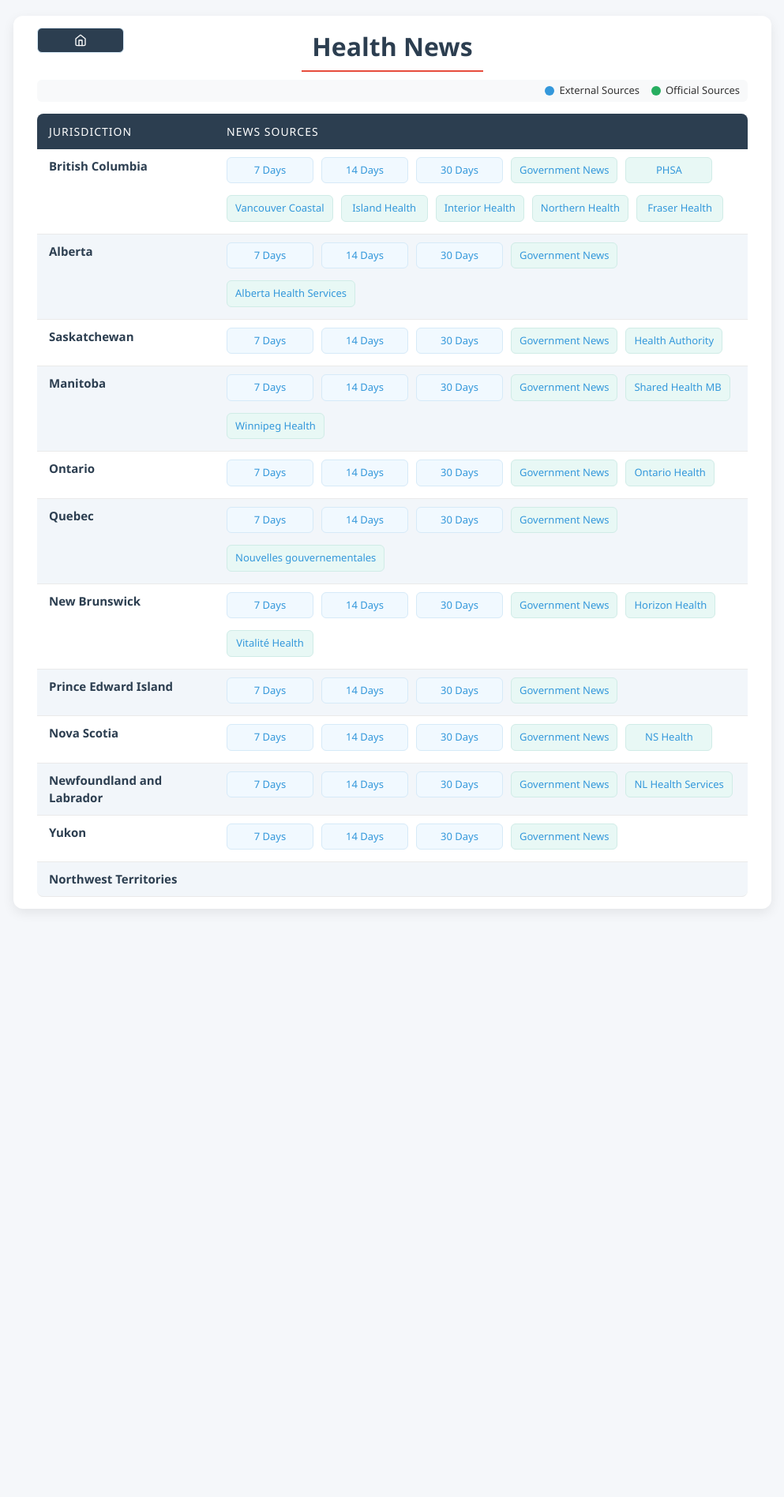
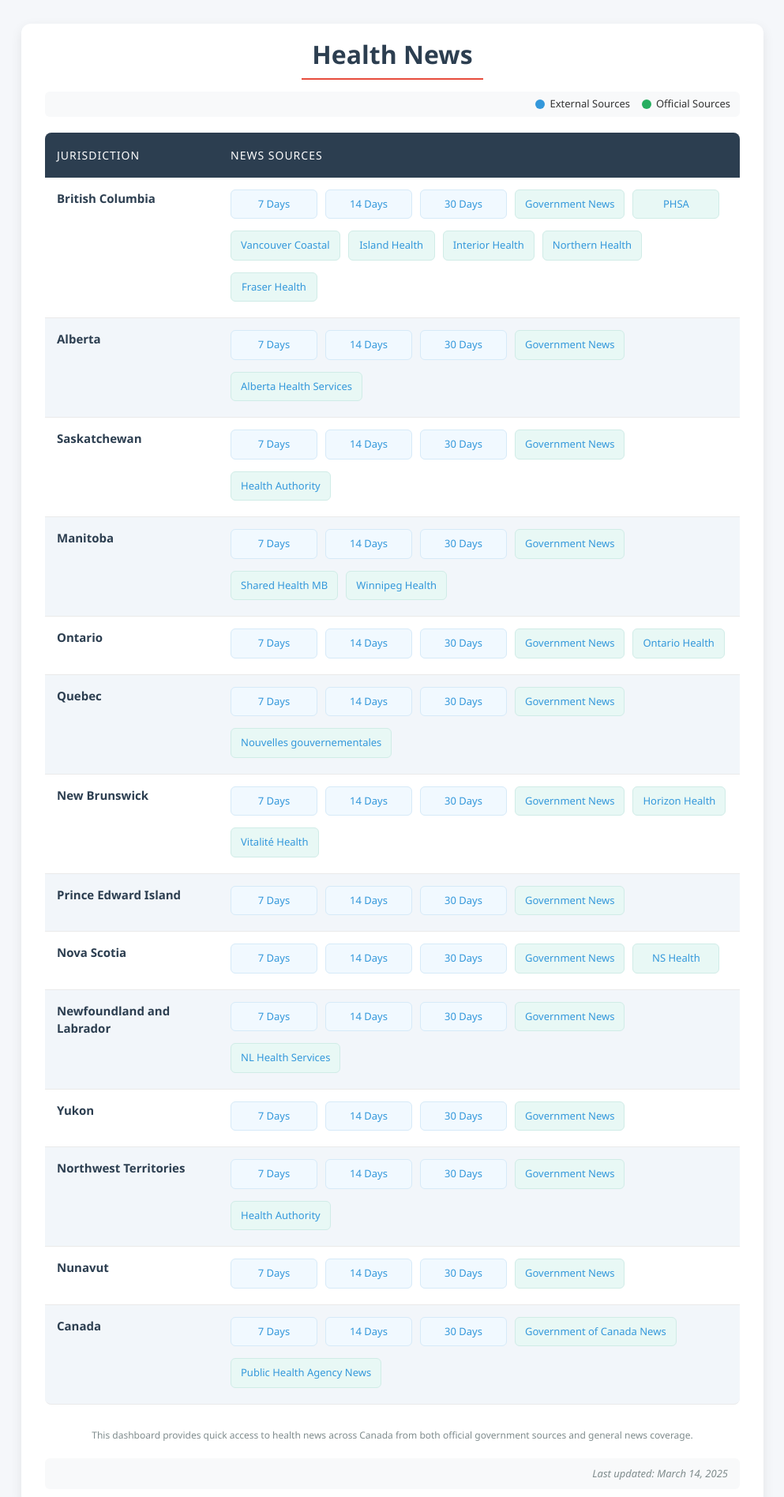
Before and after one commit to IFPTRD/newslinks, a plain HTML site: page index.html in a window 1280 px wide. Shown: the top 1896 px of the page at 79% size, without its empty margins (143-1136 px from the left). Before the commit the page ends 1171 px from the top, so only its background shows below. Drawn offline with Linux system fonts and the light colour scheme.

Commit message:
Update index.html - revert to version without home button

```diff
--- a/index.html
+++ b/index.html
@@ -40,7 +40,7 @@
       color: var(--text-dark);
       max-width: 1000px;
       margin: 0 auto;
-      padding: 20px;
+      padding: 30px;
       line-height: 1.5;
     }
 
@@ -48,46 +48,17 @@
       background-color: white;
       border-radius: var(--border-radius-lg);
       box-shadow: var(--shadow-md);
-      padding: 15px 30px 15px;
+      padding: 15px 30px 20px;
     }
 
     header {
-      margin-bottom: 15px;
-      position: relative;
-    }
-
-    .home-link {
-      position: absolute;
-      top: 0;
-      left: 0;
-      padding: 8px;
-      background-color: var(--dark-blue);
-      color: white;
-      border-radius: var(--border-radius-sm);
-      text-decoration: none;
-      transition: var(--transition-default);
-      display: flex;
-      align-items: center;
-      justify-content: center;
-      width: 16px;
-      height: 32px;
-    }
-
-    .home-link:hover {
-      background-color: var(--primary-blue);
-      transform: translateY(-2px);
-      box-shadow: var(--shadow-lg);
-    }
-
-    .home-link svg {
-      width: 16px;
-      height: 16px;
+      margin-bottom: 20px;
     }
 
     h1 {
       color: var(--dark-blue);
       text-align: center;
-      margin-bottom: 10px;
+      margin-bottom: 15px;
       font-weight: 600;
       position: relative;
       padding-bottom: 8px;
@@ -136,11 +107,11 @@
       width: 100%;
       border-collapse: separate;
       border-spacing: 0;
-      margin-top: 8px;
+      margin-top: 12px;
     }
 
     th, td {
-      padding: 10px 15px;
+      padding: 15px;
       text-align: left;
       vertical-align: top;
     }
@@ -152,7 +123,7 @@
       text-transform: uppercase;
       font-size: 14px;
       letter-spacing: 1px;
-      padding: 12px 15px;
+      padding: 18px 15px;
     }
 
     th:first-child {
@@ -201,7 +172,7 @@
       color: var(--primary-blue);
       text-decoration: none;
       display: inline-block;
-      padding: 6px 10px;
+      padding: 8px 12px;
       background-color: var(--light-blue);
       border-radius: var(--border-radius-sm);
       border: 1px solid #d6eaf8;
@@ -244,7 +215,7 @@
 
     .footer {
       text-align: center;
-      margin-top: 20px;
+      margin-top: 30px;
       font-size: 12px;
       color: var(--text-light);
       line-height: 1.5;
@@ -253,11 +224,11 @@
     .last-updated {
       font-style: italic;
       text-align: right;
-      margin-top: 15px;
+      margin-top: 20px;
       font-size: 13px;
       color: var(--text-light);
       background-color: #f8f9fa;
-      padding: 8px 12px;
+      padding: 10px 15px;
       border-radius: var(--border-radius-sm);
       display: block;
     }
@@ -266,10 +237,10 @@
       display: flex;
       gap: 15px;
       justify-content: flex-end;
-      margin-bottom: 5px;
+      margin-bottom: 8px;
       flex-wrap: wrap;
       background-color: #f8f9fa;
-      padding: 4px 10px;
+      padding: 6px 12px;
       border-radius: var(--border-radius-sm);
     }
 
@@ -342,26 +313,12 @@
       .federal-links a {
         width: 100%;
       }
-
-      .home-link {
-        position: relative;
-        display: inline-flex;
-        margin-bottom: 10px;
-        width: 32px;
-        height: 32px;
-      }
     }
   </style>
 </head>
 <body>
   <div class="container">
     <header>
-      <a href="https://ifptrd.github.io/" class="home-link" aria-label="Go to home page">
-        <svg xmlns="http://www.w3.org/2000/svg" viewBox="0 0 24 24" fill="none" stroke="currentColor" stroke-width="2" stroke-linecap="round" stroke-linejoin="round" width="16" height="16">
-          <path d="M3 9l9-7 9 7v11a2 2 0 0 1-2 2H5a2 2 0 0 1-2-2z"></path>
-          <polyline points="9 22 9 12 15 12 15 22"></polyline>
-        </svg>
-      </a>
       <h1>Health News</h1>
       <div class="link-labels">
         <div class="link-label"><span class="link-dot dot-google"></span> External Sources</div>
@@ -519,4 +476,47 @@
             <td class="province-name">Northwest Territories</td>
             <td>
               <div class="links-container">
-                <a href="https://news.google.com/search?q=northwest%20territories%20health%20when%3A
+                <a href="https://news.google.com/search?q=northwest%20territories%20health%20when%3A7d&hl=en-CA&gl=CA&ceid=CA%3Aen" target="_blank" class="google-link" aria-label="Northwest Territories health news from the last 7 days">7 Days</a>
+                <a href="https://news.google.com/search?q=northwest%20territories%20health%20when%3A14d&hl=en-CA&gl=CA&ceid=CA%3Aen" target="_blank" class="google-link" aria-label="Northwest Territories health news from the last 14 days">14 Days</a>
+                <a href="https://news.google.com/search?q=northwest%20territories%20health%20when%3A30d&hl=en-CA&gl=CA&ceid=CA%3Aen" target="_blank" class="google-link" aria-label="Northwest Territories health news from the last 30 days">30 Days</a>
+                <a href="https://www.gov.nt.ca/en/newsroom?f%5B0%5D=field_news_department%3A91" target="_blank" class="official-link" aria-label="Northwest Territories government news">Government News</a>
+                <a href="https://www.nthssa.ca/en/newsroom" target="_blank" class="official-link" aria-label="Northwest Territories Health and Social Services Authority news">Health Authority</a>
+              </div>
+            </td>
+          </tr>
+          <tr>
+            <td class="province-name">Nunavut</td>
+            <td>
+              <div class="links-container">
+                <a href="https://news.google.com/search?q=nunavut%20health%20when%3A7d&hl=en-CA&gl=CA&ceid=CA%3Aen" target="_blank" class="google-link" aria-label="Nunavut health news from the last 7 days">7 Days</a>
+                <a href="https://news.google.com/search?q=nunavut%20health%20when%3A14d&hl=en-CA&gl=CA&ceid=CA%3Aen" target="_blank" class="google-link" aria-label="Nunavut health news from the last 14 days">14 Days</a>
+                <a href="https://news.google.com/search?q=nunavut%20health%20when%3A30d&hl=en-CA&gl=CA&ceid=CA%3Aen" target="_blank" class="google-link" aria-label="Nunavut health news from the last 30 days">30 Days</a>
+                <a href="https://www.gov.nu.ca/en/newsroom" target="_blank" class="official-link" aria-label="Nunavut government news">Government News</a>
+              </div>
+            </td>
+          </tr>
+          <tr>
+            <td class="province-name">Canada</td>
+            <td>
+              <div class="links-container">
+                <a href="https://news.google.com/search?q=canada%20health%20when%3A7d&hl=en-CA&gl=CA&ceid=CA%3Aen" target="_blank" class="google-link" aria-label="Canada health news from the last 7 days">7 Days</a>
+                <a href="https://news.google.com/search?q=canada%20health%20when%3A14d&hl=en-CA&gl=CA&ceid=CA%3Aen" target="_blank" class="google-link" aria-label="Canada health news from the last 14 days">14 Days</a>
+                <a href="https://news.google.com/search?q=canada%20health%20when%3A30d&hl=en-CA&gl=CA&ceid=CA%3Aen" target="_blank" class="google-link" aria-label="Canada health news from the last 30 days">30 Days</a>
+                <a href="https://www.canada.ca/en/news.html" target="_blank" class="official-link" aria-label="Government of Canada news">Government of Canada News</a>
+                <a href="https://www.canada.ca/en/news/advanced-news-search/news-results.html?_=1716399320637&dprtmnt=publichealthagencyofcanada&start&end" target="_blank" class="official-link" aria-label="Public Health Agency of Canada news">Public Health Agency News</a>
+              </div>
+            </td>
+          </tr>
+        </tbody>
+      </table>
+    </main>
+
+    <footer class="footer">
+      <p>This dashboard provides quick access to health news across Canada from both official government sources and general news coverage.</p>
+      <div class="last-updated">Last updated: March 14, 2025</div>
+      <!-- Adding a clearfix to ensure the footer displays properly -->
+      <div style="clear: both;"></div>
+    </footer>
+  </div>
+</body>
+</html>
```
